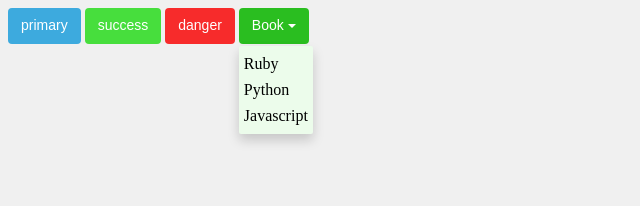
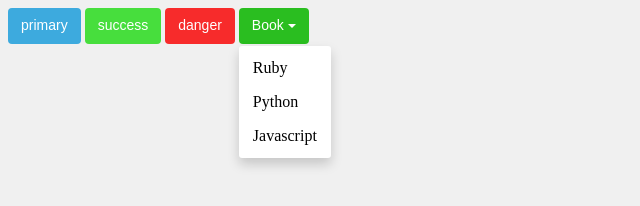
Before and after one commit to varrant/Monkey, a website: page component/index.html in a window 1280 px wide. Both pictures are taken after a click on the element "Book". Shown: the whole page, without its empty margins (0-640 px from the left). Drawn offline with nearby package versions, Linux system fonts and the light colour scheme; files that its build step writes are made by us from their sources.

Commit message:
# 修复a元素越界的问题。

```diff
--- a/component/scss/_buttons.scss
+++ b/component/scss/_buttons.scss
@@ -85,30 +85,31 @@
 	}
     }
 
+
+}
+
 .dropdown-menu {
     position: absolute;
     top: 100%;
     z-index: 1000;
-	width: auto;
     float: left;
-	padding: 5px 1px;
+    padding: 5px 0px;
     margin: 2px 0 2px 0;
     display: none;
     list-style: none;
-	@include border-radius(2px);
+    @include border-radius(3px);
     box-shadow: 0 6px 12px rgba(0, 0, 0, .175);
-	background-color: lighten($btn-success-bg, 40%);
+    background-color: lighten($btn-success-bg, 50%);
     li {
 	a {
 	    display: block;
-		width: 100%;
-		padding: 4px;
+	    clear: both;
+	    padding: 8px 14px;
 	    color: $a-color;
-		display: inline-block;
 	    text-decoration: none;
 	    &:hover {
 		color: lighten($a-color, 100%);
-		    text-shadow: 1px 1px 5px $a-color;
+		text-shadow: 1px 1px 2px $a-color;
 	    }
 	}
 	&:hover {
@@ -118,7 +119,6 @@
     }
 }
 
-}
 
 
 .caret {
```
Lines whose indentation alone changed are shown as unchanged.
